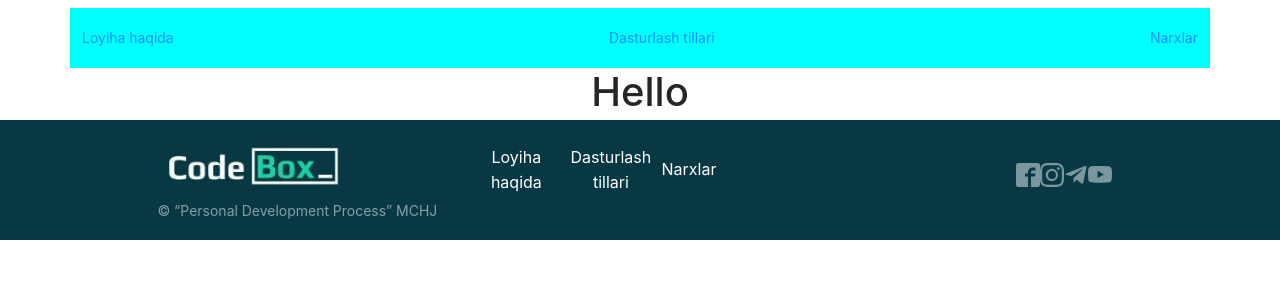
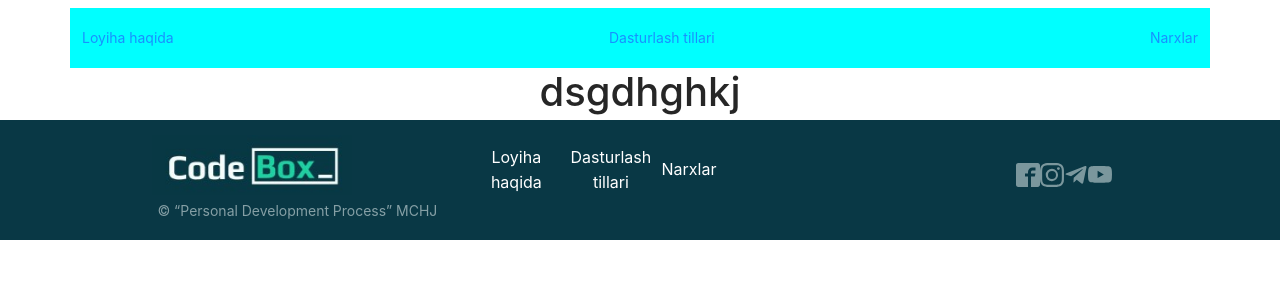
Before and after one commit to Dilnush09/CodeBox, a React (Create React App) app: page /pragramlanguage in a window 1280 px wide. Shown: the top 300 px of the page. Built offline with nearby package versions, Linux system fonts and the light colour scheme.

Commit message:
dfsgdhgjh
xsadghjkl

```diff
--- a/package.json
+++ b/package.json
@@ -14,6 +14,7 @@
     "component-test": "^0.1.7",
     "i18next-browser-languagedetector": "^6.1.5",
     "i18next-http-backend": "^1.4.1",
+    "install": "^0.13.0",
     "query": "^0.2.0",
     "react": "^18.2.0",
     "react-bootstrap": "^2.5.0",
--- a/src/components/LandingPage/Programming languages/Programming.js
+++ b/src/components/LandingPage/Programming languages/Programming.js
@@ -4,7 +4,7 @@ import style from "../Programming languages/Programming.module.css";
 export default function Pragramming() {
     return (
         <div className={style.Container}>
-            <h1>Hello</h1>
+            <h1>dsgdhghkj</h1>
         </div>
     )
 }
```
Also changed, not shown: src/components/LandingPage/Programming languages/Header/Header.jsx (added, +20 -0 lines), src/components/LandingPage/Programming languages/Header/header.module.css (added), src/components/assets/Header_img123.jpg (added), 1 other file (tests, documents, lock files or other folders).
